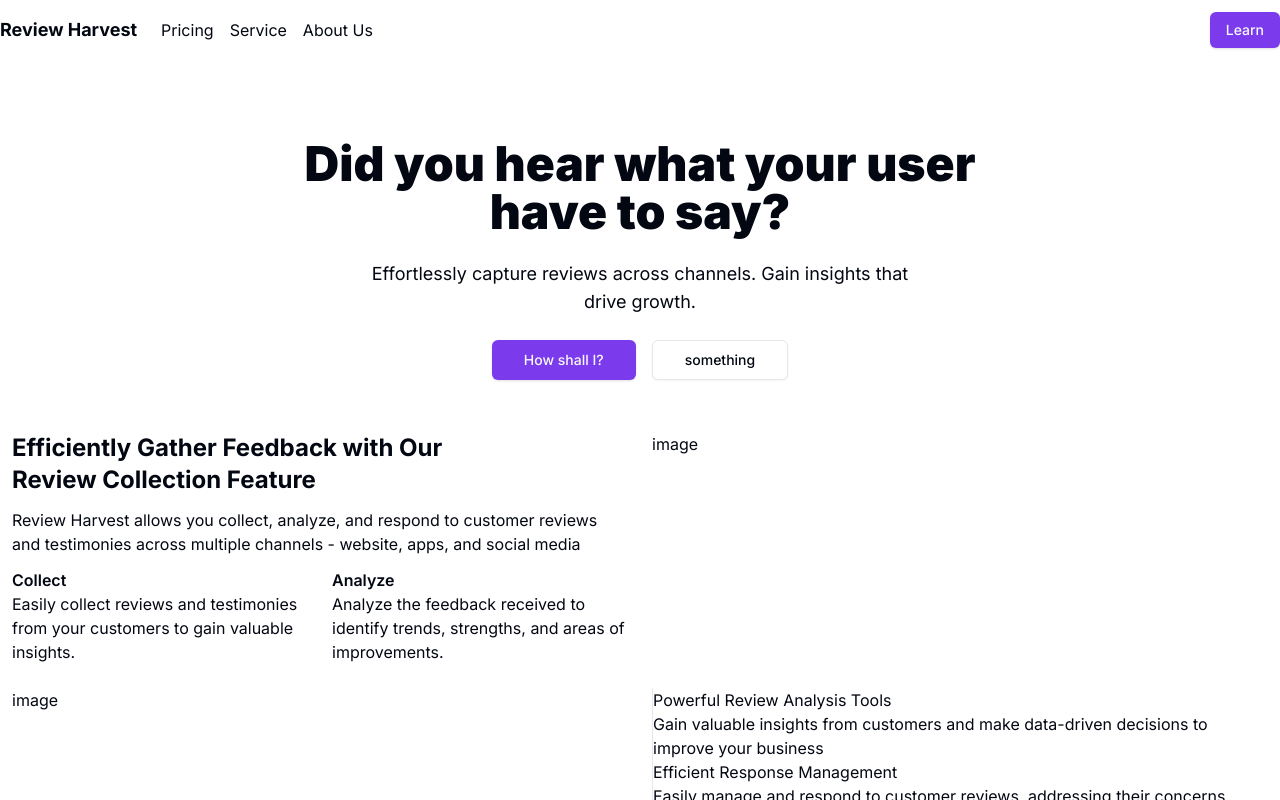
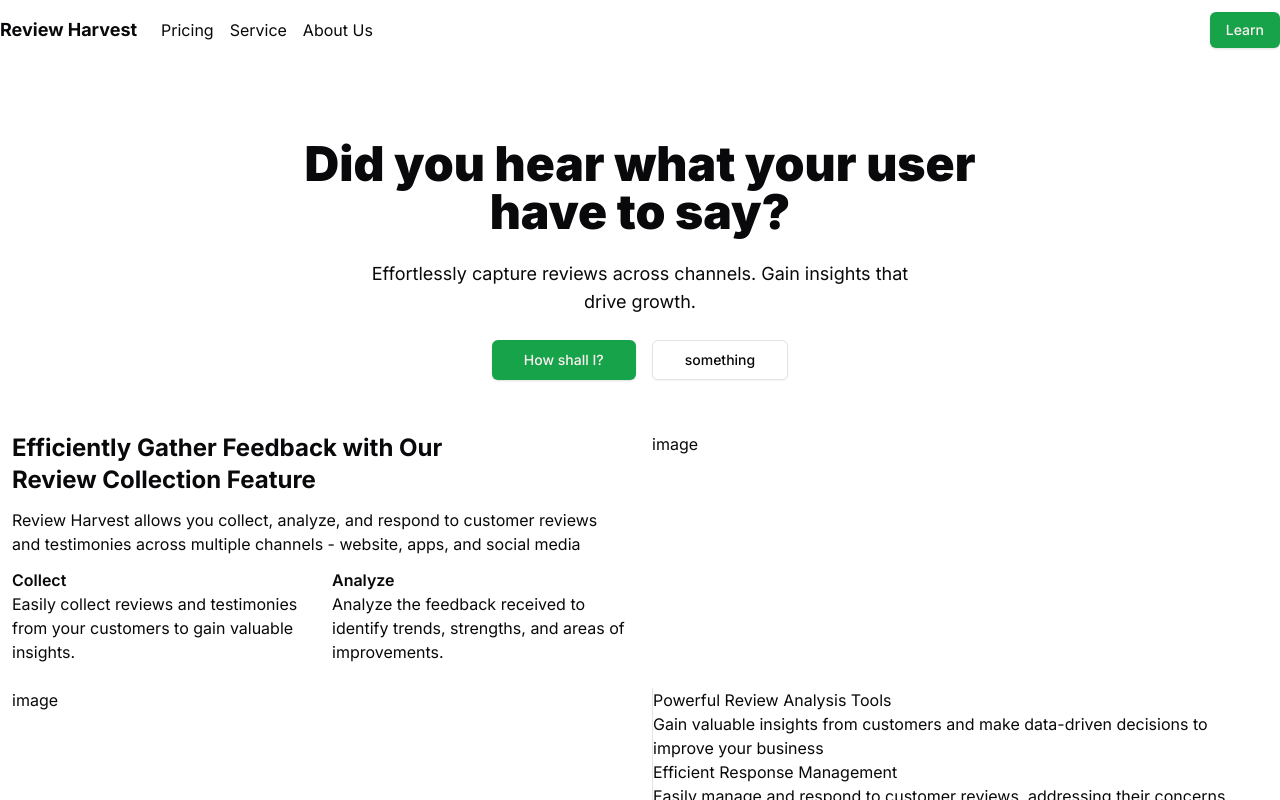
Before and after one commit to elvis-ndubuisi/review-harvest, a React (Vite) app in the folder apps/web/: page / in a window 1280 px wide. Shown: the top 800 px of the page. Built offline with nearby package versions, Linux system fonts and the light colour scheme.

Commit message:
chore: change theme color to green

```diff
--- a/apps/web/src/index.css
+++ b/apps/web/src/index.css
@@ -5,47 +5,47 @@
 @layer base {
   :root {
     --background: 0 0% 100%;
-    --foreground: 224 71.4% 4.1%;
+    --foreground: 240 10% 3.9%;
     --card: 0 0% 100%;
-    --card-foreground: 224 71.4% 4.1%;
+    --card-foreground: 240 10% 3.9%;
     --popover: 0 0% 100%;
-    --popover-foreground: 224 71.4% 4.1%;
-    --primary: 262.1 83.3% 57.8%;
-    --primary-foreground: 210 20% 98%;
-    --secondary: 220 14.3% 95.9%;
-    --secondary-foreground: 220.9 39.3% 11%;
-    --muted: 220 14.3% 95.9%;
-    --muted-foreground: 220 8.9% 46.1%;
-    --accent: 220 14.3% 95.9%;
-    --accent-foreground: 220.9 39.3% 11%;
+    --popover-foreground: 240 10% 3.9%;
+    --primary: 142.1 76.2% 36.3%;
+    --primary-foreground: 355.7 100% 97.3%;
+    --secondary: 240 4.8% 95.9%;
+    --secondary-foreground: 240 5.9% 10%;
+    --muted: 240 4.8% 95.9%;
+    --muted-foreground: 240 3.8% 46.1%;
+    --accent: 240 4.8% 95.9%;
+    --accent-foreground: 240 5.9% 10%;
     --destructive: 0 84.2% 60.2%;
-    --destructive-foreground: 210 20% 98%;
-    --border: 220 13% 91%;
-    --input: 220 13% 91%;
-    --ring: 262.1 83.3% 57.8%;
+    --destructive-foreground: 0 0% 98%;
+    --border: 240 5.9% 90%;
+    --input: 240 5.9% 90%;
+    --ring: 142.1 76.2% 36.3%;
     --radius: 0.5rem;
   }
 
   .dark {
-    --background: 224 71.4% 4.1%;
-    --foreground: 210 20% 98%;
-    --card: 224 71.4% 4.1%;
-    --card-foreground: 210 20% 98%;
-    --popover: 224 71.4% 4.1%;
-    --popover-foreground: 210 20% 98%;
-    --primary: 263.4 70% 50.4%;
-    --primary-foreground: 210 20% 98%;
-    --secondary: 215 27.9% 16.9%;
-    --secondary-foreground: 210 20% 98%;
-    --muted: 215 27.9% 16.9%;
-    --muted-foreground: 217.9 10.6% 64.9%;
-    --accent: 215 27.9% 16.9%;
-    --accent-foreground: 210 20% 98%;
+    --background: 20 14.3% 4.1%;
+    --foreground: 0 0% 95%;
+    --card: 24 9.8% 10%;
+    --card-foreground: 0 0% 95%;
+    --popover: 0 0% 9%;
+    --popover-foreground: 0 0% 95%;
+    --primary: 142.1 70.6% 45.3%;
+    --primary-foreground: 144.9 80.4% 10%;
+    --secondary: 240 3.7% 15.9%;
+    --secondary-foreground: 0 0% 98%;
+    --muted: 0 0% 15%;
+    --muted-foreground: 240 5% 64.9%;
+    --accent: 12 6.5% 15.1%;
+    --accent-foreground: 0 0% 98%;
     --destructive: 0 62.8% 30.6%;
-    --destructive-foreground: 210 20% 98%;
-    --border: 215 27.9% 16.9%;
-    --input: 215 27.9% 16.9%;
-    --ring: 263.4 70% 50.4%;
+    --destructive-foreground: 0 85.7% 97.3%;
+    --border: 240 3.7% 15.9%;
+    --input: 240 3.7% 15.9%;
+    --ring: 142.4 71.8% 29.2%;
   }
 }
 
```
